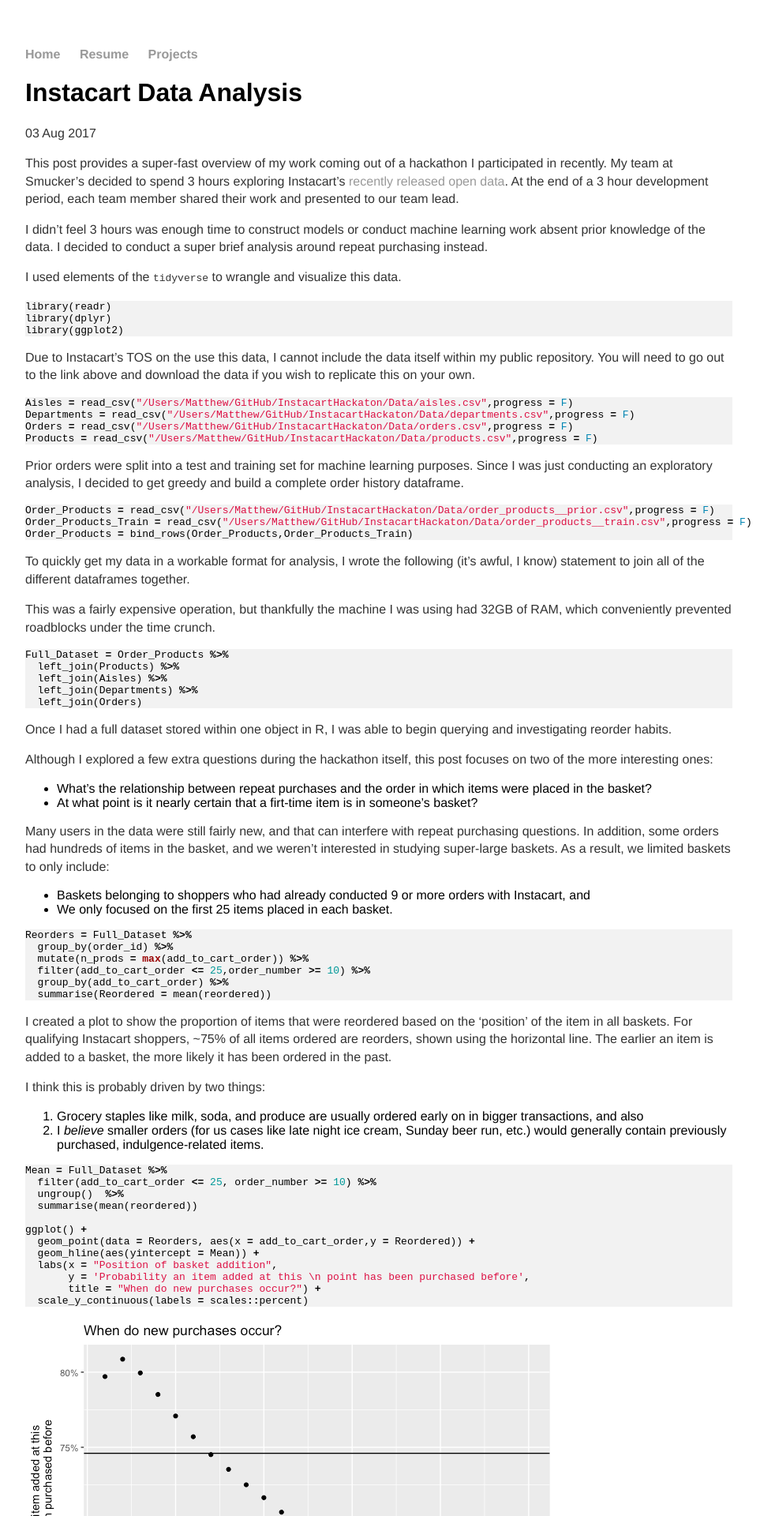
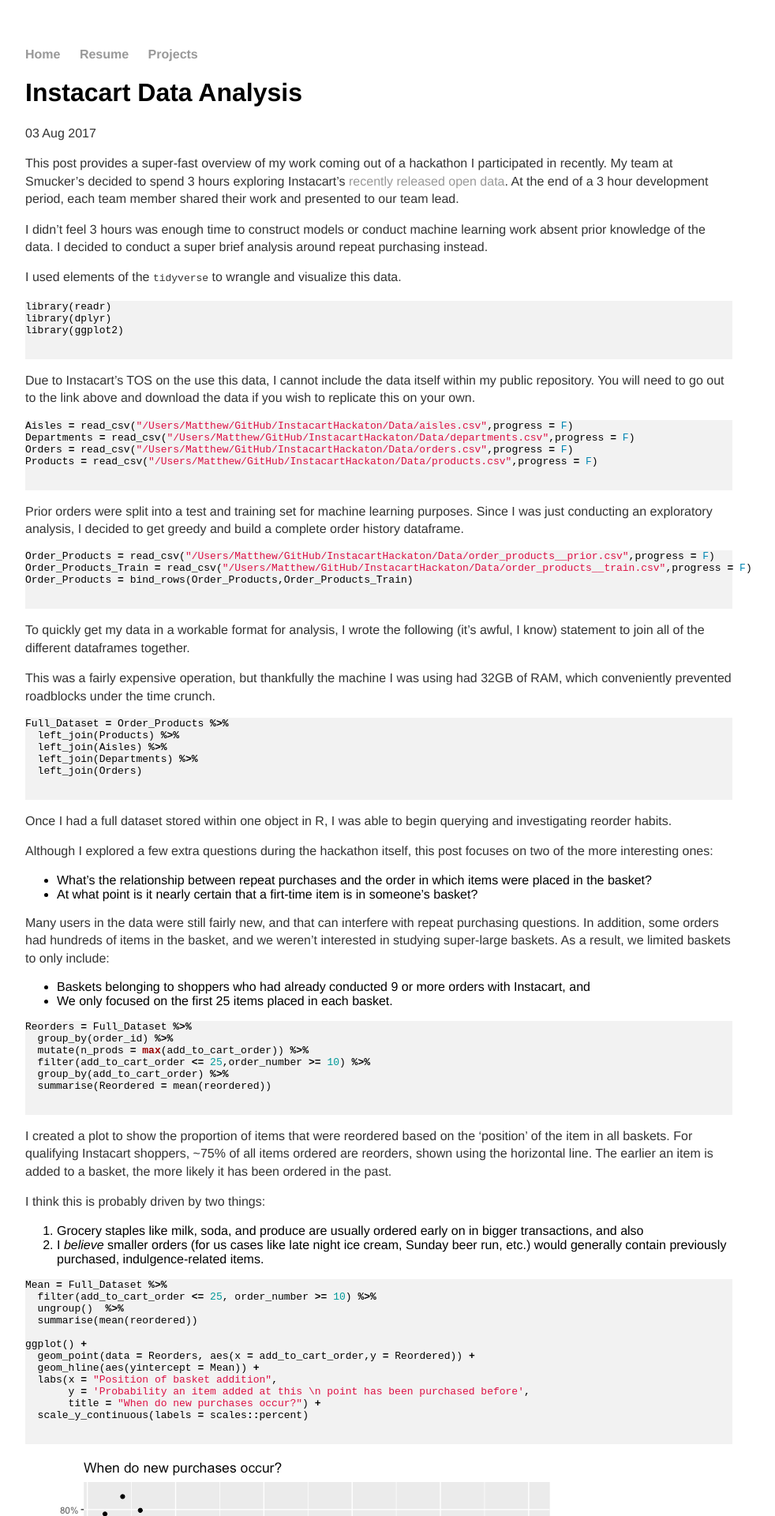
Before and after one commit to MatthewBrower/matthewbrower.github.io, a Jekyll site: the page built from _posts/2017-08-03-Instacart-Data-Analysis.md, in a window 1280 px wide. Shown: the top 1920 px of the page at 79% size, without its empty margins (160-1142 px from the left). Built offline with Jekyll 4.4.1, drawn with Linux system fonts in a browser that asks for light colours; our own code applies the rules of GitHub Pages for plain Markdown files.

Commit message:
Update main.css

```diff
--- a/css/main.css
+++ b/css/main.css
@@ -45,7 +45,7 @@
 }
 
 
-.highlight  { background: #f2f2f2; }
+.highlight  { background: #f2f2f2; padding-bottom: 8px;}
 .highlight .c { color: #999988; font-style: italic } /* Comment */
 .highlight .err { color: #a61717; background-color: #e3d2d2 } /* Error */
 .highlight .k { font-weight: bold } /* Keyword */
```
